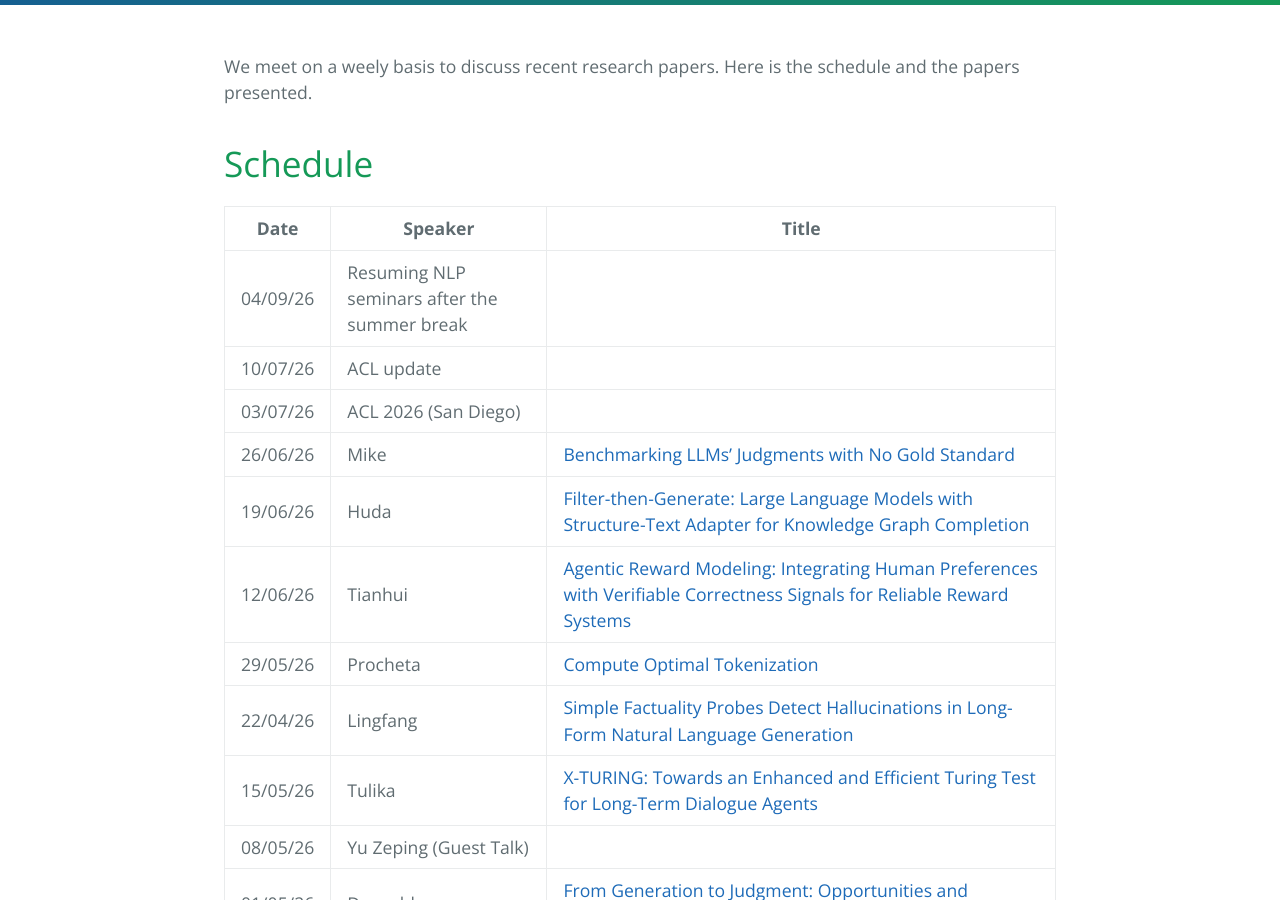
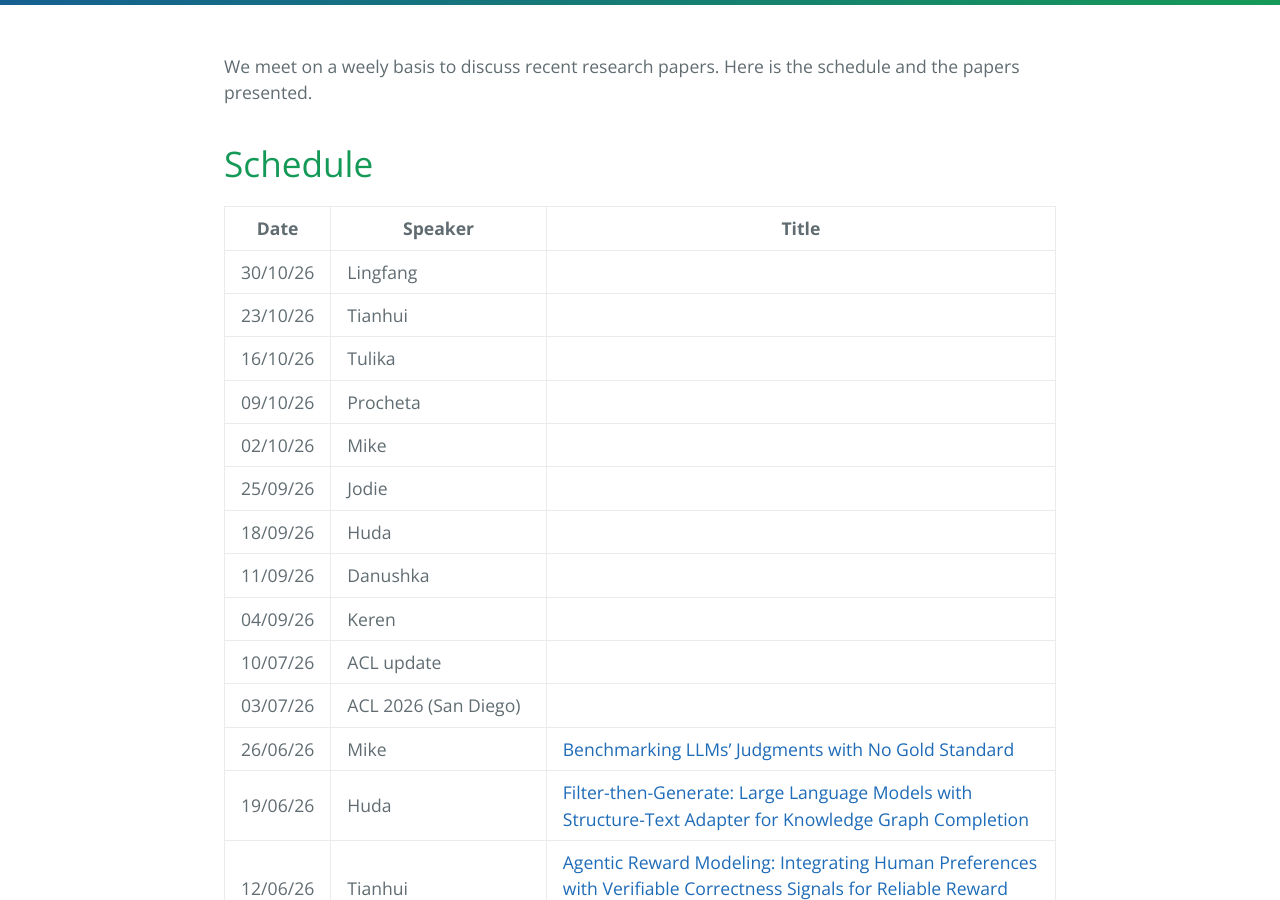
Before and after one commit to LivNLP/livnlp.github.io, a Jekyll site: the page built from reading.md, in a window 1280 px wide and 900 px high, scrolled down 368 px. Built offline with Jekyll 4.4.1, drawn with Linux system fonts in a browser that asks for light colours.

Commit message:
Update seminar schedule with new speakers and dates

```diff
--- a/reading.md
+++ b/reading.md
@@ -13,7 +13,15 @@ We meet on a weely basis to discuss recent research papers. Here is the schedule
 
 | Date | Speaker | Title
 | ----- | ------- | -----
-| 04/09/26 | Resuming NLP seminars after the summer break
+| 30/10/26 | Lingfang|
+| 23/10/26 | Tianhui|
+| 16/10/26 | Tulika|
+| 09/10/26 | Procheta|
+| 02/10/26 | Mike|
+| 25/09/26 | Jodie|
+| 18/09/26 | Huda |
+| 11/09/26 | Danushka|
+| 04/09/26 | Keren|
 | 10/07/26 | ACL update |
 | 03/07/26| ACL 2026 (San Diego) |
 | 26/06/26| Mike | [Benchmarking LLMs' Judgments with No Gold Standard](https://openreview.net/forum?id=uE84MGbKD7)
```
